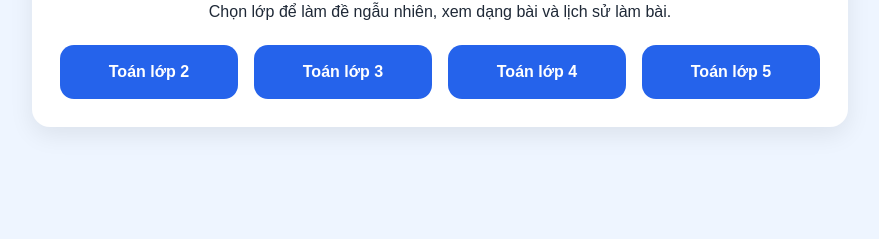
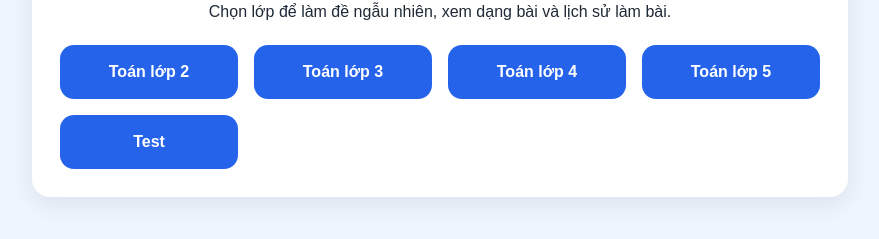
Before and after one commit to leducnhi1331999-web/bo-de-toan-tieu-hoc, a plain HTML site: page index.html in a window 1280 px wide. Shown: the part 113-352 px from the top of the page, without its empty margins (200-1079 px from the left). Drawn offline with Linux system fonts and the light colour scheme.

Commit message:
Update index.html

```diff
--- a/index.html
+++ b/index.html
@@ -55,6 +55,7 @@
       <a href="toan-lop-3.html">Toán lớp 3</a>
       <a href="toan-lop-4.html">Toán lớp 4</a>
       <a href="toan-lop-5.html">Toán lớp 5</a>
+      <a href="gemini-code-1791299941948.html">Test</a>
     </div>
   </div>
 </body>
```
